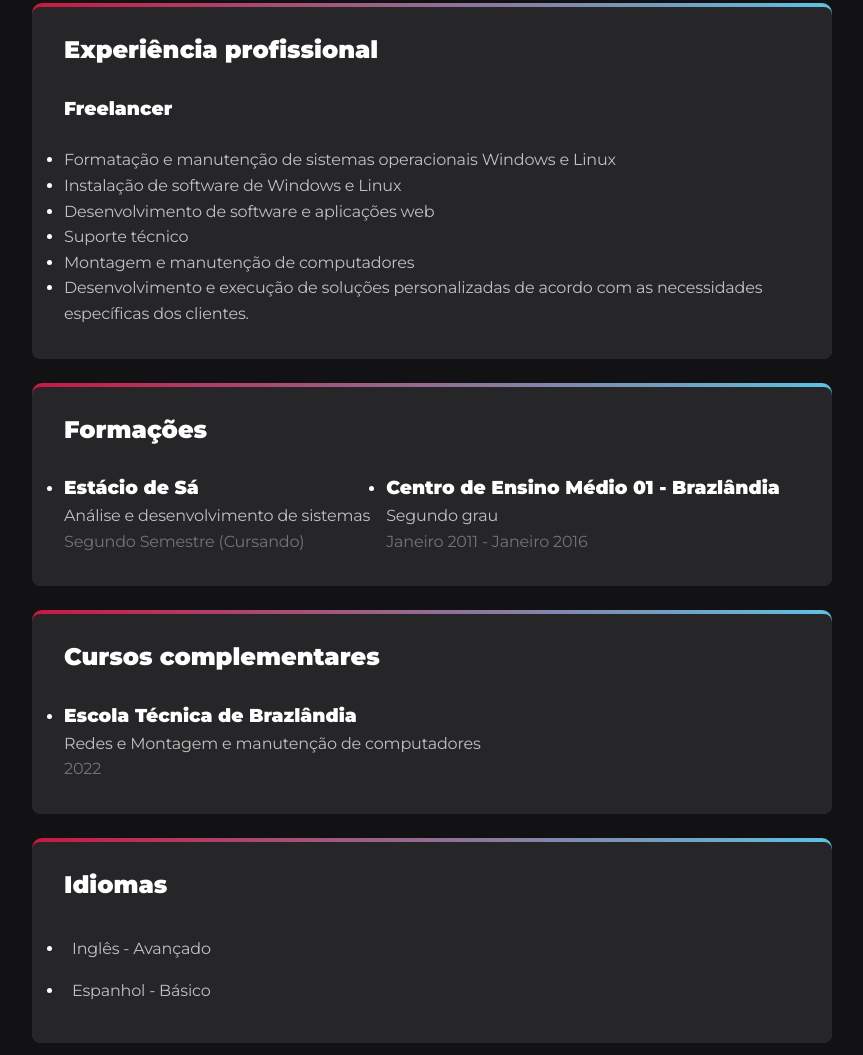
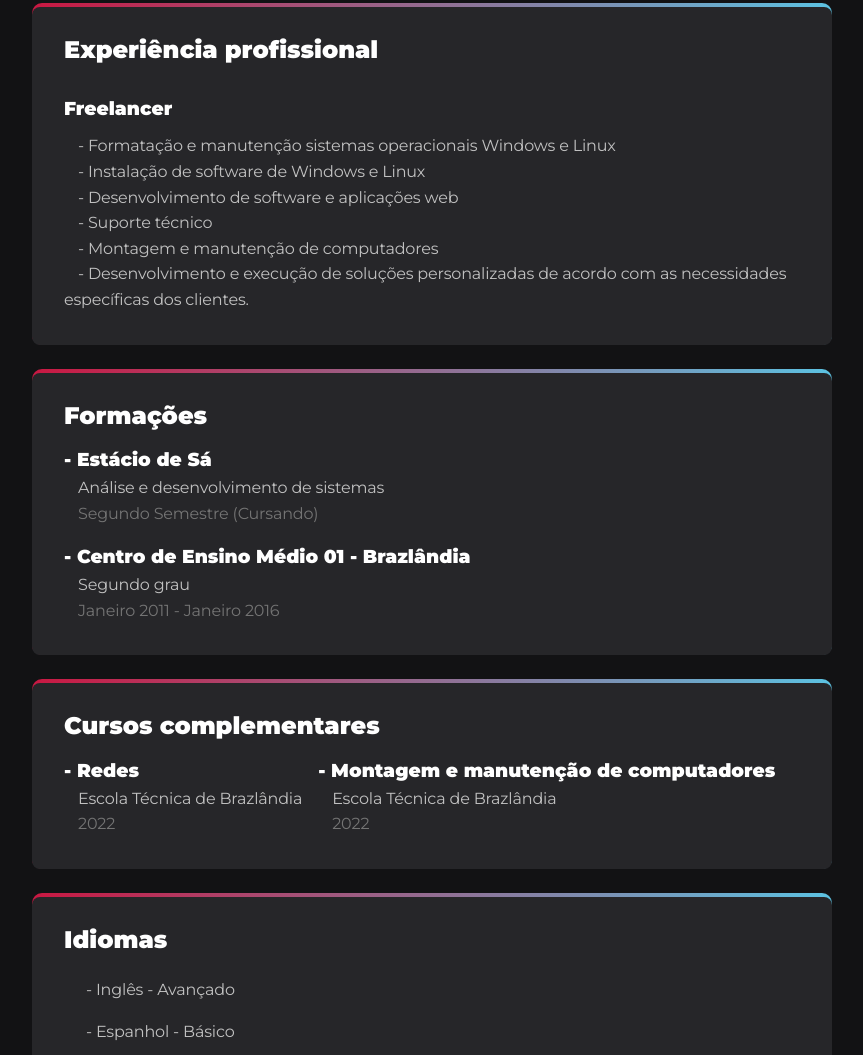
Before and after one commit to edududs/edududs.github.io, a plain HTML site: page index.html in a window 1280 px wide. Shown: the part 780-1835 px from the top of the page, without its empty margins (208-1071 px from the left). Drawn offline with Linux system fonts and the light colour scheme.

Commit message:
Make changes on formmating

```diff
--- a/index.html
+++ b/index.html
@@ -15,10 +15,7 @@
   <body>
     <header>
       <div>
-        <img
-          src="https://avatars.githubusercontent.com/u/113555928?v=4"
-          alt="Imagem de Eduardo Lima"
-        />
+        <img src="https://avatars.githubusercontent.com/u/113555928?v=4" alt="Imagem de Eduardo Lima"/>
       </div>
     </header>
     <main>
@@ -59,26 +56,12 @@
           <h2>Experiência profissional</h2>
           <h3>Freelancer</h3>
           <ul>
-            <li>
-              <p>Formatação e manutenção de sistemas operacionais
-              Windows e Linux</p>
-            </li>
-            <li>
-              <p>Instalação de software de Windows e Linux</p>
-            </li>
-            <li>
-              <p>Desenvolvimento de software e aplicações web</p>
-            </li>
-            <li>
-              <p>Suporte técnico</p>
-            </li>
-            <li>
-              <p>Montagem e manutenção de computadores</p>
-            </li>
-            <li>
-              <p>Desenvolvimento e execução de soluções personalizadas
-              de acordo com as necessidades específicas dos clientes.</p>
-            </li>
+            <li><p>- Formatação e manutenção sistemas operacionais Windows e Linux</p></li>
+            <li><p>- Instalação de software de Windows e Linux</p></li>
+            <li><p>- Desenvolvimento de software e aplicações web</p></li>
+            <li><p>- Suporte técnico</p></li>
+            <li><p>- Montagem e manutenção de computadores</p></li>
+            <li><p>- Desenvolvimento e execução de soluções personalizadas de acordo com as necessidades específicas dos clientes.</p></li>
           </ul>
         </div>
       </section>
@@ -87,12 +70,12 @@
           <h2>Formações</h2>
           <ul>
             <li>
-              <h3>Estácio de Sá</h3>
+              <h3>- Estácio de Sá</h3>
               <p>Análise e desenvolvimento de sistemas</p>
               <p class="lightier">Segundo Semestre (Cursando)</p>
             </li>
             <li>
-              <h3>Centro de Ensino Médio 01 - Brazlândia</h3>
+              <h3>- Centro de Ensino Médio 01 - Brazlândia</h3>
               <p>Segundo grau</p>
               <p class="lightier">Janeiro 2011 - Janeiro 2016</p>
             </li>
@@ -104,8 +87,13 @@
           <h2>Cursos complementares</h2>
           <ul>
             <li>
-              <h3>Escola Técnica de Brazlândia</h3>
-              <p>Redes e Montagem e manutenção de computadores</p>
+              <h3>- Redes</h3>
+              <p>Escola Técnica de Brazlândia</p>
+              <p class="lightier">2022</p>
+            </li>
+            <li>
+              <h3>- Montagem e manutenção de computadores</h3>
+              <p>Escola Técnica de Brazlândia</p>
               <p class="lightier">2022</p>
             </li>
           </ul>
@@ -117,12 +105,12 @@
           <ul>
             <li>
               <p>
-                Inglês - Avançado
+                - Inglês - Avançado
               </p>
             </li>
             <li>
               <p>
-                Espanhol - Básico
+                - Espanhol - Básico
               </p>
             </li>
           </ul>
--- a/styles.css
+++ b/styles.css
@@ -80,7 +80,7 @@ section ul {
   display: flex;
   list-style: none;
   gap: 16px;
-  margin-top: 24px;
+  margin-top: 10px;
 }
 
 section div {
@@ -114,7 +114,6 @@ section ul li:hover {
 .formations div ul li, .languages div ul li {
   transition: none;
   transform: none;
-  list-style-type: disc;
 }
 
 .formations p {
@@ -139,6 +138,12 @@ section ul li:hover {
 .experiences ul , .languages ul{
   display: block;
 }
+
+section div ul li p {
+  text-indent: 14px;
+}
+
+
 
 /* animation */
 main section:nth-child(1) {
```
